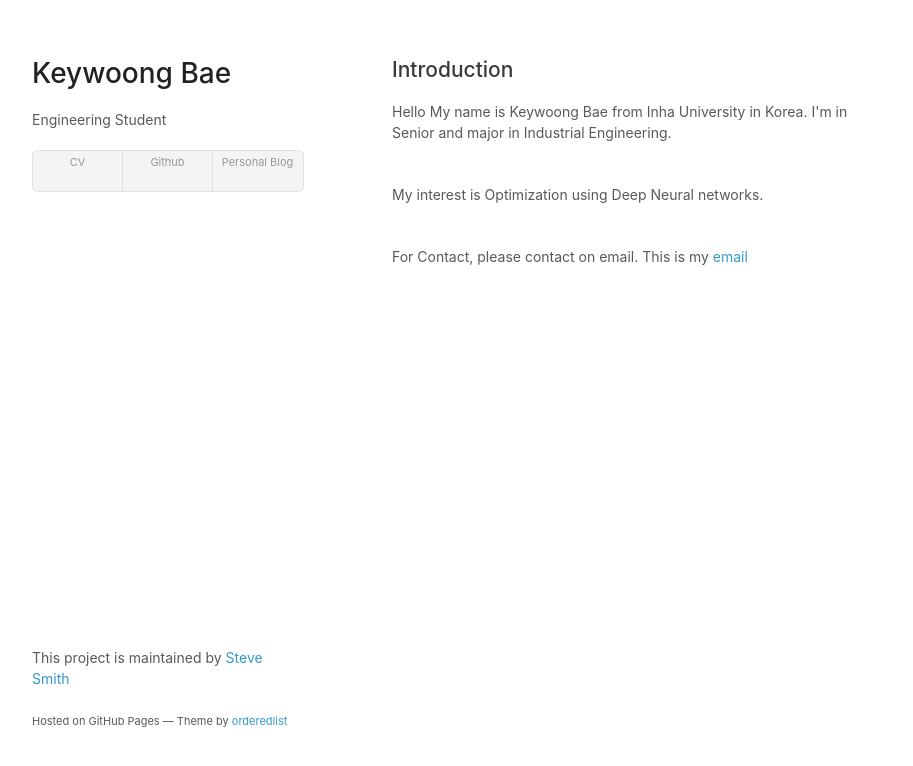
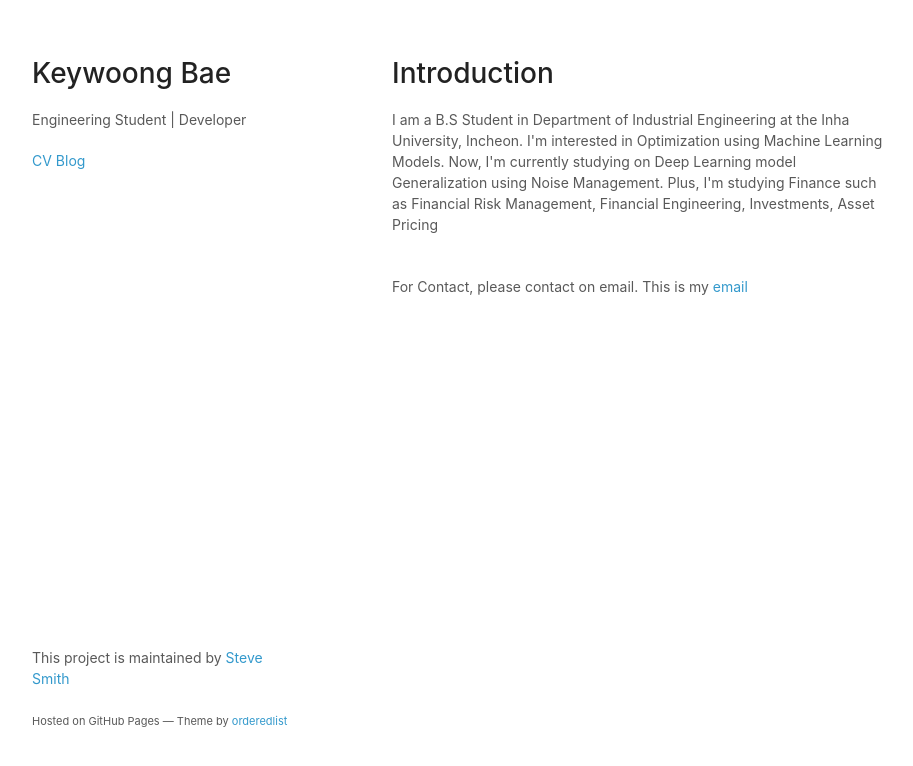
Before and after one commit to keywoongbae/keywoongbae.github.io, a plain HTML site: page index.html in a window 1280 px wide. Shown: the whole page, without its empty margins (26-939 px from the left). Drawn offline with Linux system fonts and the light colour scheme.

Commit message:
contents added

```diff
--- a/index.html
+++ b/index.html
@@ -16,19 +16,17 @@
     <div class="wrapper">
       <header>
         <h1>Keywoong Bae</h1>
-        <p>Engineering Student</p>
-        <ul>
-          <li><a href=" ">CV</a></li>
-          <li><a href="https://github.com/keywoongbae">Github</a></li>
-          <li><a href="https://newindow.tistory.com/">Personal Blog</a></li>
-        </ul>
+        <p>Engineering Student | Developer</p>
+        <a href = "">CV</a>
+        <a href = "">Blog</a>
       </header>
       <section>
-        <h2>Introduction</h2>
-        <p>Hello My name is Keywoong Bae from Inha University in Korea. I'm in Senior and major in Industrial Engineering. </p>
+        <h1>Introduction</h1>
+        <p>I am a B.S Student in Department of Industrial Engineering at the Inha University, Incheon.
+          I'm interested in Optimization using Machine Learning Models. Now, I'm currently studying on Deep Learning model Generalization using Noise Management.
+          Plus, I'm studying Finance such as Financial Risk Management, Financial Engineering, Investments, Asset Pricing</p>
         <br>
-        <p>My interest is Optimization using Deep Neural networks. </p>
-        <br>
+
         <p>For Contact, please contact on email. This is my <a href="mailto: keywoong.bae@inha.edu">email</a></p>
       </section>
       <footer>
```
